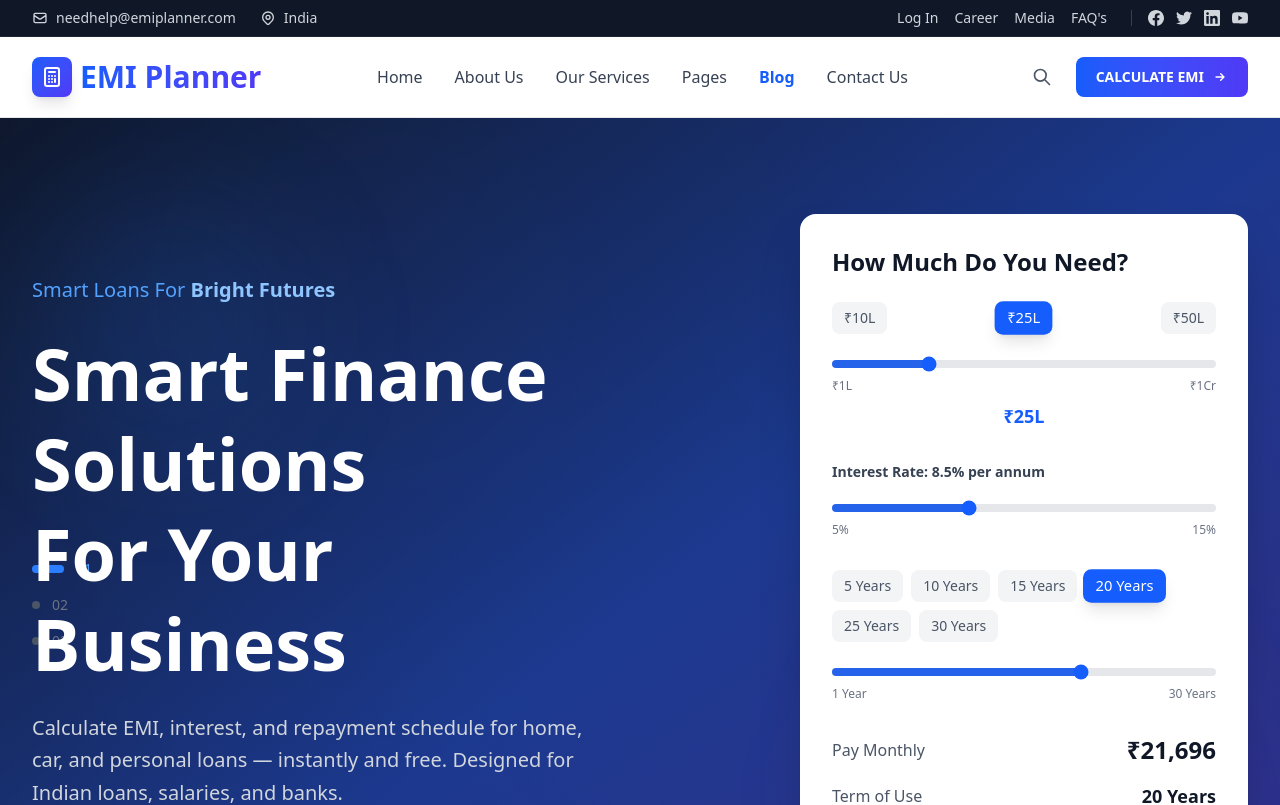
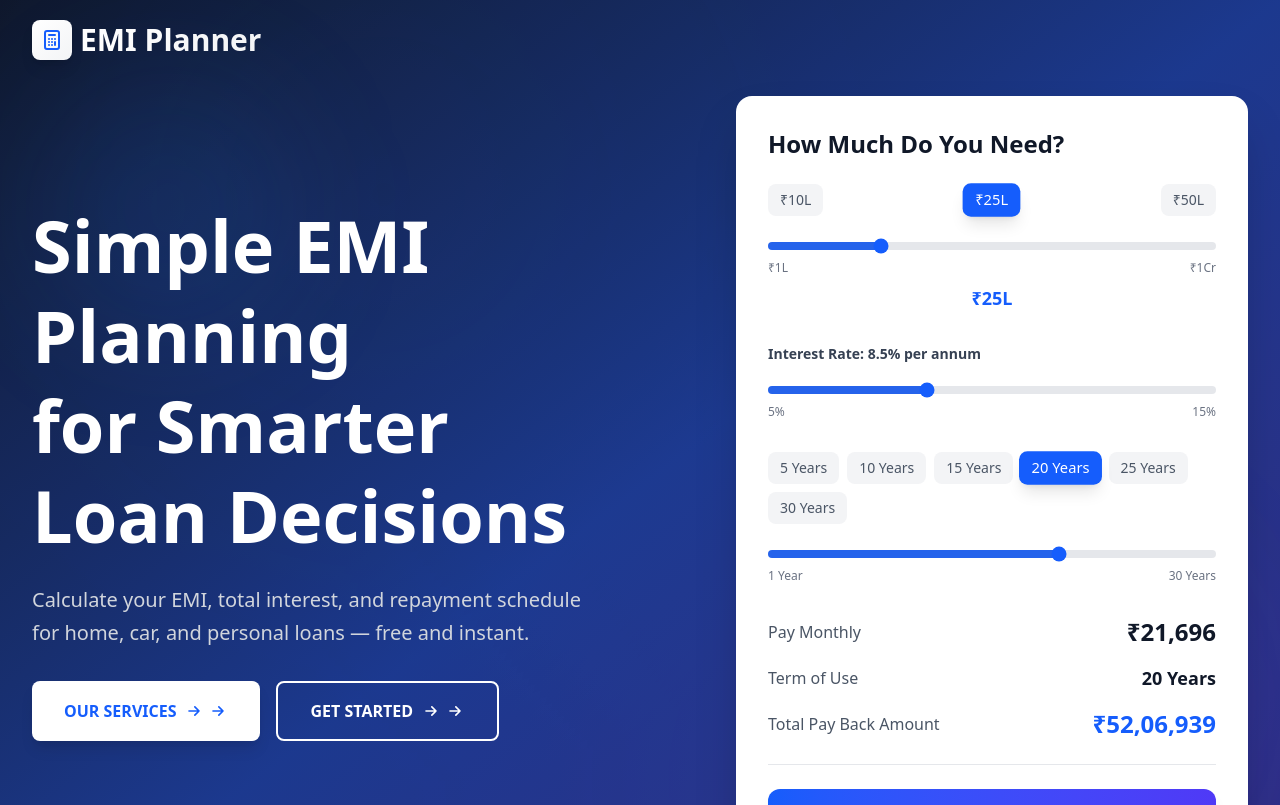
Before and after one commit to sharadsxn24/sukhadyam-website, a Next.js app in the folder apps/web/: page / in a window 1280 px wide. Shown: the top 805 px of the page. Built offline with nearby package versions, Linux system fonts and the light colour scheme.

Commit message:
Remove unnecessary content from hero banner

```diff
--- a/apps/web/app/page.tsx
+++ b/apps/web/app/page.tsx
@@ -7,11 +7,11 @@ import { HeroCalculator } from '@/components/calculator/hero-calculator';
 export default function Home() {
   return (
     <div className="min-h-screen flex flex-col bg-white">
-      <TopBar />
+      {/* <TopBar /> */}
       <Header />
 
       {/* Hero Section */}
-      <section className="relative bg-gradient-to-br from-slate-900 via-blue-900 to-indigo-900 min-h-[90vh] flex items-center overflow-hidden">
+      <section className="relative bg-gradient-to-br from-slate-900 via-blue-900 to-indigo-900 min-h-[80vh] flex items-center overflow-hidden">
         {/* Background Pattern */}
         <div className="absolute inset-0 opacity-10">
           <div className="absolute top-0 left-0 w-full h-full bg-[radial-gradient(circle_at_30%_20%,rgba(59,130,246,0.3),transparent_50%)]"></div>
@@ -19,33 +19,33 @@ export default function Home() {
         </div>
 
         {/* Slider Indicators */}
-        <div className="absolute left-8 top-1/2 -translate-y-1/2 z-10 hidden lg:flex flex-col space-y-4">
+        {/* <div className="absolute left-8 top-1/2 -translate-y-1/2 z-10 hidden lg:flex flex-col space-y-4">
           {[1, 2, 3].map((num) => (
             <div key={num} className="flex items-center space-x-3">
               <div className={`w-2 h-2 rounded-full ${num === 1 ? 'bg-blue-500 w-8' : 'bg-gray-600'}`}></div>
               <span className={`text-sm font-medium ${num === 1 ? 'text-blue-400' : 'text-gray-500'}`}>{String(num).padStart(2, '0')}</span>
             </div>
           ))}
-        </div>
+        </div> */}
 
         <div className="container mx-auto px-4 sm:px-6 lg:px-8 relative z-10 py-16 md:py-24">
           <div className="grid lg:grid-cols-2 gap-8 lg:gap-12 items-center">
             {/* Left Side - Content */}
             <div className="text-white">
-              <div className="mb-6">
+              {/* <div className="mb-6">
                 <span className="text-lg md:text-xl text-blue-400 font-medium">
                   Smart Loans For <span className="text-blue-300 font-semibold">Bright Futures</span>
                 </span>
-              </div>
-              <h1 className="text-4xl md:text-5xl lg:text-6xl xl:text-7xl font-bold mb-6 leading-tight">
-                Smart Finance Solutions
+              </div> */}
+              <h1 className="text-4xl md:text-5xl lg:text-6xl xl:text-7xl font-bold leading-tight text-center md:text-left pt-4 md:pt-0 mb-0 md:mb-6">
+                Simple EMI Planning
                 <br />
-                For Your Business
+                for Smarter Loan Decisions
               </h1>
-              <p className="text-lg md:text-xl text-gray-300 mb-8 max-w-xl leading-relaxed">
-                Calculate EMI, interest, and repayment schedule for home, car, and personal loans — instantly and free. Designed for Indian loans, salaries, and banks.
+              <p className="text-lg md:text-xl text-gray-300 mb-8 max-w-xl leading-relaxed hidden md:block">
+                Calculate your EMI, total interest, and repayment schedule for home, car, and personal loans — free and instant.
               </p>
-              <div className="flex flex-col sm:flex-row gap-4 mb-8">
+              <div className="flex flex-col sm:flex-row gap-4 mb-8 hidden md:flex">
                 <Link
                   href="/services"
                   className="group inline-flex items-center justify-center px-8 py-4 text-base font-semibold text-blue-600 bg-white rounded-lg hover:bg-gray-50 transition-all duration-300 hover:scale-105 shadow-lg">
--- a/apps/web/components/calculator/hero-calculator.tsx
+++ b/apps/web/components/calculator/hero-calculator.tsx
@@ -37,7 +37,7 @@ export function HeroCalculator() {
   };
 
   return (
-    <div className="bg-white rounded-2xl shadow-2xl p-6 md:p-8 w-full max-w-md">
+    <div className="bg-white rounded-2xl shadow-2xl p-6 md:p-8 w-full max-w-lg">
       <h3 className="text-2xl font-bold text-gray-900 mb-6">How Much Do You Need?</h3>
 
       {/* Loan Amount Slider */}
@@ -48,11 +48,8 @@ export function HeroCalculator() {
               key={option.value}
               onClick={() => setLoanAmount(option.value)}
               className={`px-3 py-1.5 text-sm font-medium rounded-lg transition-all ${
-                loanAmount === option.value
-                  ? 'bg-blue-600 text-white shadow-lg scale-105'
-                  : 'bg-gray-100 text-gray-600 hover:bg-gray-200'
-              }`}
-            >
+                loanAmount === option.value ? 'bg-blue-600 text-white shadow-lg scale-105' : 'bg-gray-100 text-gray-600 hover:bg-gray-200'
+              }`}>
               {option.label}
             </button>
           ))}
@@ -82,9 +79,7 @@ export function HeroCalculator() {
 
       {/* Interest Rate */}
       <div className="mb-8">
-        <label className="block text-sm font-semibold text-gray-700 mb-3">
-          Interest Rate: {interestRate}% per annum
-        </label>
+        <label className="block text-sm font-semibold text-gray-700 mb-3">Interest Rate: {interestRate}% per annum</label>
         <div className="relative">
           <input
             type="range"
@@ -113,11 +108,8 @@ export function HeroCalculator() {
               key={years}
               onClick={() => setLoanTenure(years)}
               className={`px-3 py-1.5 text-sm font-medium rounded-lg transition-all ${
-                loanTenure === years
-                  ? 'bg-blue-600 text-white shadow-lg scale-105'
-                  : 'bg-gray-100 text-gray-600 hover:bg-gray-200'
-              }`}
-            >
+                loanTenure === years ? 'bg-blue-600 text-white shadow-lg scale-105' : 'bg-gray-100 text-gray-600 hover:bg-gray-200'
+              }`}>
               {years} {years === 1 ? 'Year' : 'Years'}
             </button>
           ))}
@@ -161,8 +153,7 @@ export function HeroCalculator() {
       {/* CTA Button */}
       <Link
         href="/emi-calculator"
-        className="w-full inline-flex items-center justify-center px-6 py-4 text-base font-bold text-white bg-gradient-to-r from-blue-600 to-indigo-600 rounded-xl shadow-lg hover:shadow-xl transition-all duration-300 hover:scale-105"
-      >
+        className="w-full inline-flex items-center justify-center px-6 py-4 text-base font-bold text-white bg-gradient-to-r from-blue-600 to-indigo-600 rounded-xl shadow-lg hover:shadow-xl transition-all duration-300 hover:scale-105">
         <span>CALCULATE EMI</span>
         <svg className="ml-2 w-5 h-5" fill="none" stroke="currentColor" viewBox="0 0 24 24">
           <path strokeLinecap="round" strokeLinejoin="round" strokeWidth={2} d="M13 7l5 5m0 0l-5 5m5-5H6" />
--- a/apps/web/components/layout/header.tsx
+++ b/apps/web/components/layout/header.tsx
@@ -2,23 +2,26 @@ import Link from 'next/link';
 
 export function Header() {
   return (
-    <header className="bg-white border-b border-gray-200 shadow-sm">
+    <header className="absolute top-0 left-0 right-0 z-50">
       <nav className="container mx-auto px-4 sm:px-6 lg:px-8">
         <div className="flex items-center justify-between h-16 md:h-20">
           {/* Logo */}
           <Link href="/" className="flex items-center space-x-2 group">
-            <div className="w-10 h-10 bg-gradient-to-br from-blue-600 to-indigo-600 rounded-lg flex items-center justify-center group-hover:scale-110 transition-transform shadow-lg">
-              <svg className="w-6 h-6 text-white" fill="none" stroke="currentColor" viewBox="0 0 24 24">
-                <path strokeLinecap="round" strokeLinejoin="round" strokeWidth={2} d="M9 7h6m0 10v-3m-3 3h.01M9 17h.01M9 14h.01M12 14h.01M15 11h.01M12 11h.01M9 11h.01M7 21h10a2 2 0 002-2V5a2 2 0 00-2-2H7a2 2 0 00-2 2v14a2 2 0 002 2z" />
+            <div className="w-10 h-10 bg-gradient-to-br from-white to-gray-100 rounded-lg flex items-center justify-center group-hover:scale-110 transition-transform shadow-lg">
+              <svg className="w-6 h-6 text-blue-600" fill="none" stroke="currentColor" viewBox="0 0 24 24">
+                <path
+                  strokeLinecap="round"
+                  strokeLinejoin="round"
+                  strokeWidth={2}
+                  d="M9 7h6m0 10v-3m-3 3h.01M9 17h.01M9 14h.01M12 14h.01M15 11h.01M12 11h.01M9 11h.01M7 21h10a2 2 0 002-2V5a2 2 0 00-2-2H7a2 2 0 00-2 2v14a2 2 0 002 2z"
+                />
               </svg>
             </div>
-            <span className="text-2xl md:text-3xl font-bold bg-gradient-to-r from-blue-600 to-indigo-600 bg-clip-text text-transparent">
-              EMI Planner
-            </span>
+            <span className="text-2xl md:text-3xl font-bold bg-gradient-to-r from-white to-gray-100 bg-clip-text text-transparent">EMI Planner</span>
           </Link>
 
           {/* Navigation Links */}
-          <div className="hidden lg:flex items-center space-x-8">
+          {/* <div className="hidden lg:flex items-center space-x-8">
             <Link href="/" className="text-gray-700 hover:text-blue-600 font-medium transition-colors">
               Home
             </Link>
@@ -37,24 +40,23 @@ export function Header() {
             <Link href="/contact" className="text-gray-700 hover:text-blue-600 font-medium transition-colors">
               Contact Us
             </Link>
-          </div>
+          </div> */}
 
           {/* Right Side - Icons & CTA */}
           <div className="flex items-center space-x-4">
-            <button className="p-2 text-gray-600 hover:text-blue-600 transition-colors" aria-label="Search">
+            {/* <button className="p-2 text-gray-600 hover:text-blue-600 transition-colors" aria-label="Search">
               <svg className="w-5 h-5" fill="none" stroke="currentColor" viewBox="0 0 24 24">
                 <path strokeLinecap="round" strokeLinejoin="round" strokeWidth={2} d="M21 21l-6-6m2-5a7 7 0 11-14 0 7 7 0 0114 0z" />
               </svg>
-            </button>
-            <Link
+            </button> */}
+            {/* <Link
               href="/emi-calculator"
-              className="inline-flex items-center justify-center px-5 py-2.5 text-sm font-bold text-white bg-gradient-to-r from-blue-600 to-indigo-600 rounded-lg hover:shadow-lg transition-all duration-300 hover:scale-105"
-            >
+              className="inline-flex items-center justify-center px-5 py-2.5 text-sm font-bold text-white bg-gradient-to-r from-blue-600 to-indigo-600 rounded-lg hover:shadow-lg transition-all duration-300 hover:scale-105">
               <span>CALCULATE EMI</span>
               <svg className="ml-2 w-4 h-4" fill="none" stroke="currentColor" viewBox="0 0 24 24">
                 <path strokeLinecap="round" strokeLinejoin="round" strokeWidth={2} d="M13 7l5 5m0 0l-5 5m5-5H6" />
               </svg>
-            </Link>
+            </Link> */}
           </div>
         </div>
       </nav>
```
Also changed, not shown: apps/web/components/layout/top-bar.tsx (+12 -4 lines).
